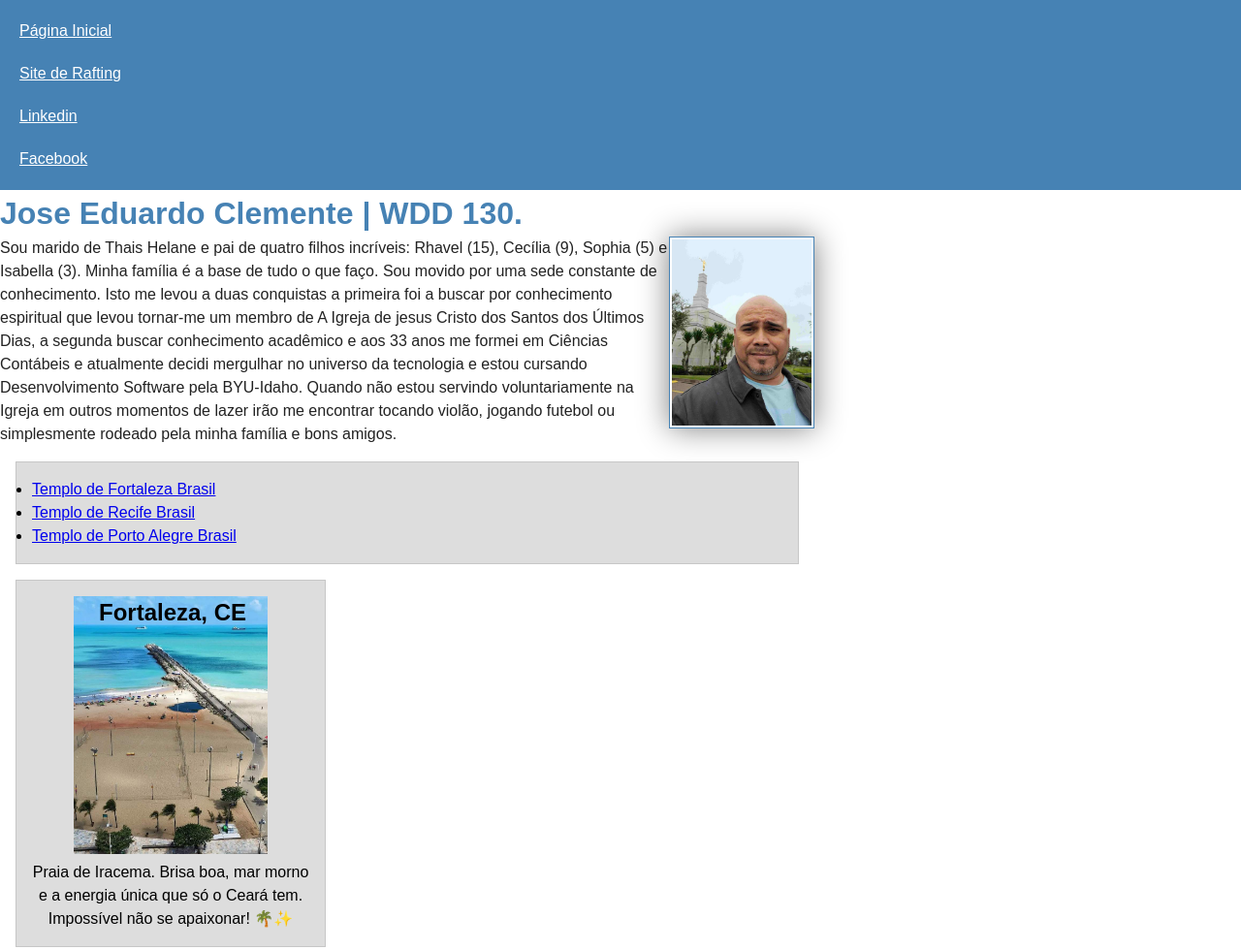
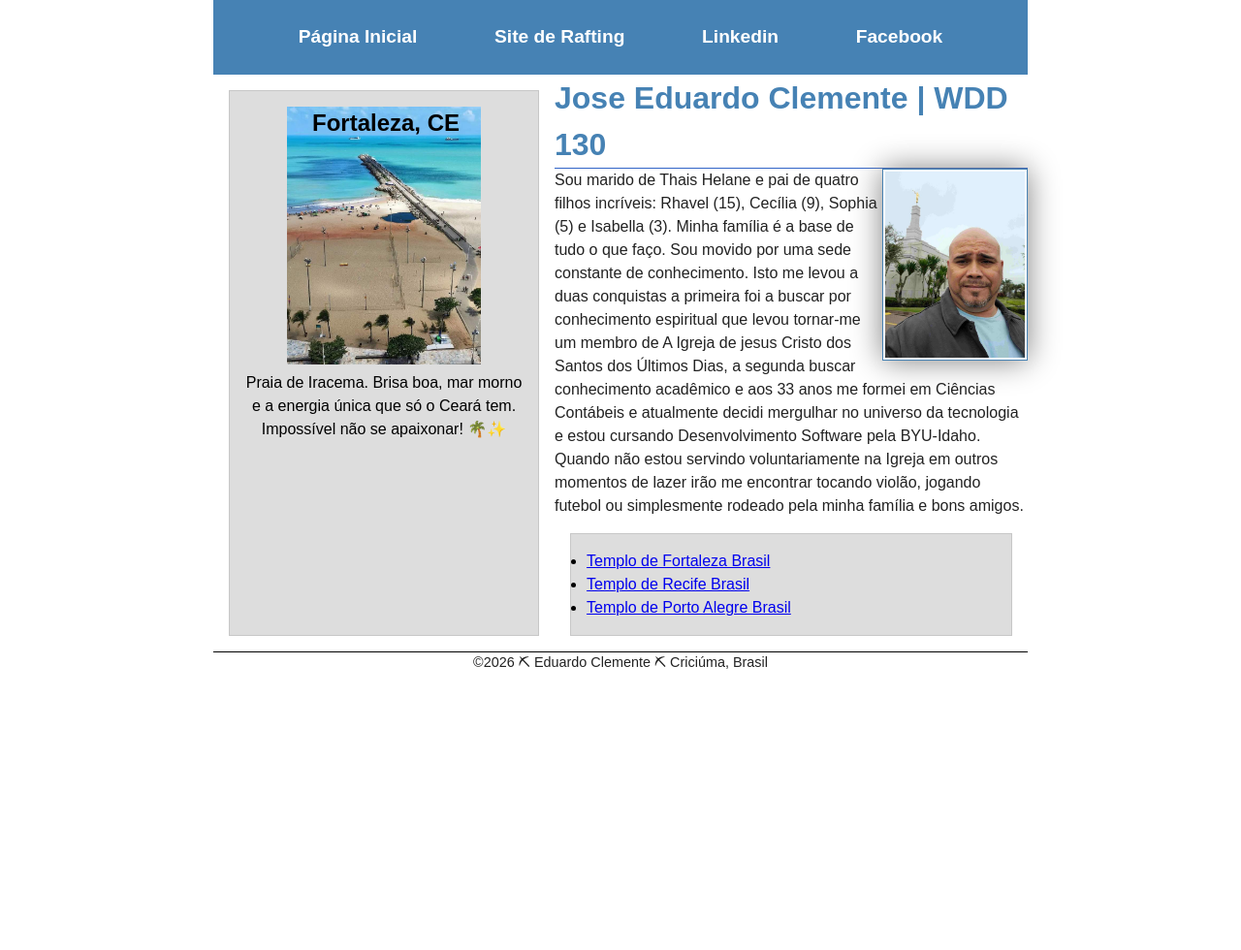
Before and after one commit to eduardoclemente/wdd130, a plain HTML site: page index.html in a window 1280 px wide. Shown: the top 980 px of the page at 97% size. After the commit the page ends 800 px from the top, so only its background shows below. Drawn offline with Linux system fonts and the light colour scheme.

Commit message:
Atividade de melhoria pagina inicial S04

```diff
--- a/estilos/estilos.css
+++ b/estilos/estilos.css
@@ -12,23 +12,26 @@ body {
     margin: 0;
 }
 
-main {
-    max-width: 840px;
-}
-
 nav {
     background-color: steelblue;
-    padding: 10px;
+    padding: 1rem;
+    display: flex;
+    justify-content: space-evenly;
+    align-items: center;
 }
 
 nav a {
-    color: white;
-    padding: 10px;
     display: block;
+    padding: 0.5rem;
+    text-decoration: none;
+    font-size: 1.2rem;
+    font-weight: 700;
+    color: #fff;
 }
 
 h1 {
     color: steelblue;
+    border-bottom: 1px solid rgb(50, 100, 200);
 }
 
 main img {
@@ -44,6 +47,7 @@ aside {
     position: relative;
     width: 20rem;
     text-align: center;
+    grid-row: 1;
 }
 
 aside h2 {
@@ -76,3 +80,15 @@ footer {
     background-color: #ddd;
     color: #000;
 }
+
+header,
+footer,
+.grid {
+    max-width: 840px;
+    margin: 0 auto;
+}
+
+.grid {
+    display: grid;
+    grid-template-columns: 1fr 2fr;
+}
--- a/index.html
+++ b/index.html
@@ -6,7 +6,7 @@
     <meta name="viewport" content="width=device-width, initial-scale=1.0">
     <title>Jose Eduardo Clemente | WDD 130</title>
     <meta name="description"
-      content="Página inicial de Jose Eduardo Clemente, estudante de Desenvolvimento de Software na disciplina WDD 130 - Fundamentos Web.">
+      content="Página inicial de Jose Eduardo Clemente, estudante de Desenvolvimento de Software na disciplina WDD 130 - Fundamentos Web">
     <meta name="author" content="Jose Eduardo Clemente">
     <link rel="stylesheet" href="estilos/estilos.css">
 </head>
@@ -20,8 +20,9 @@
             <a href="https://www.facebook.com/jose.e.clemente.5">Facebook</a>
         </nav>
     </header>
+    <div class="grid">
         <main>
-        <h1>Jose Eduardo Clemente | WDD 130.</h1>
+            <h1>Jose Eduardo Clemente | WDD 130</h1>
             <img src="imagens/perfil.jpg" alt="Foto de Perfil de Jose Eduardo Clemente.">
             <p>Sou marido de Thais Helane e pai de quatro filhos incríveis: Rhavel (15),
                 Cecília (9), Sophia (5) e Isabella (3). Minha família é a base de tudo o que faço.
@@ -45,10 +46,12 @@
         <aside class="caixa">
             <h2>Fortaleza, CE</h2>
             <img src="imagens/praia-de-iracema.jpg" alt="Foto da praia de Iracema em Fortaleza-CE">
-        <p>Praia de Iracema. Brisa boa, mar morno e a energia única que só o Ceará tem. Impossível
+            <p>Praia de Iracema. Brisa boa, mar morno e a energia única que só o Ceará tem.
+                Impossível
                 não se apaixonar!
                 🌴✨</p>
         </aside>
+    </div>
     <footer>
         <p>&copy;2026 ⛏ Eduardo Clemente ⛏ Criciúma, Brasil</p>
     </footer>
```
Lines whose indentation alone changed are shown as unchanged.
